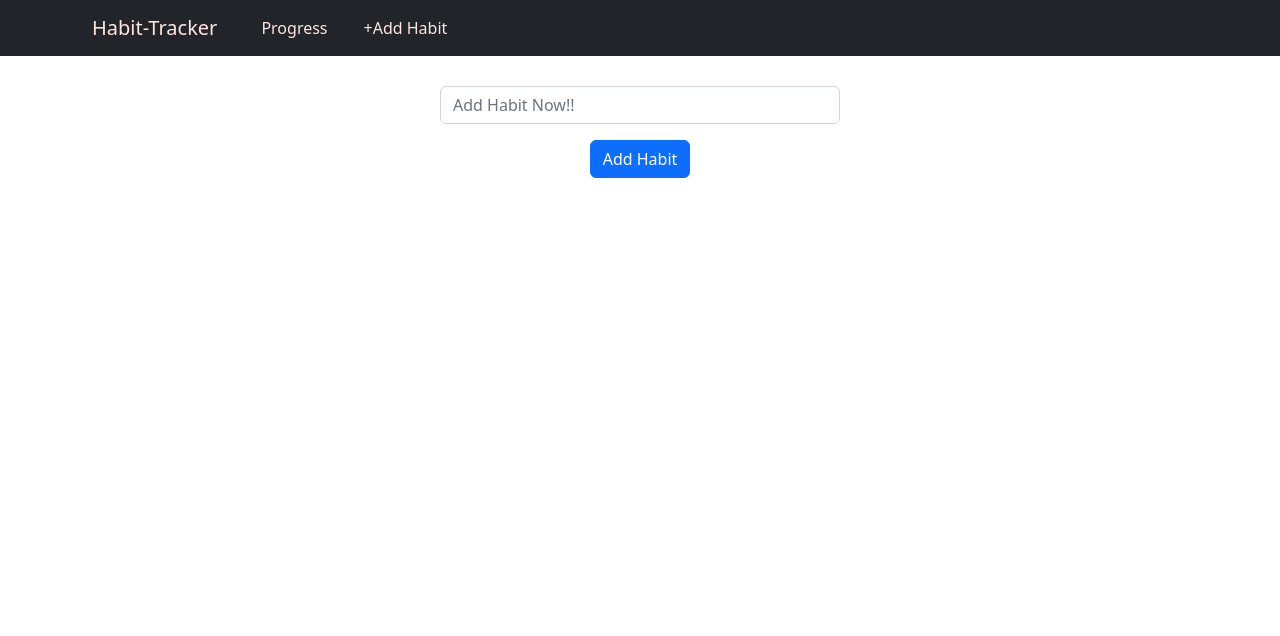
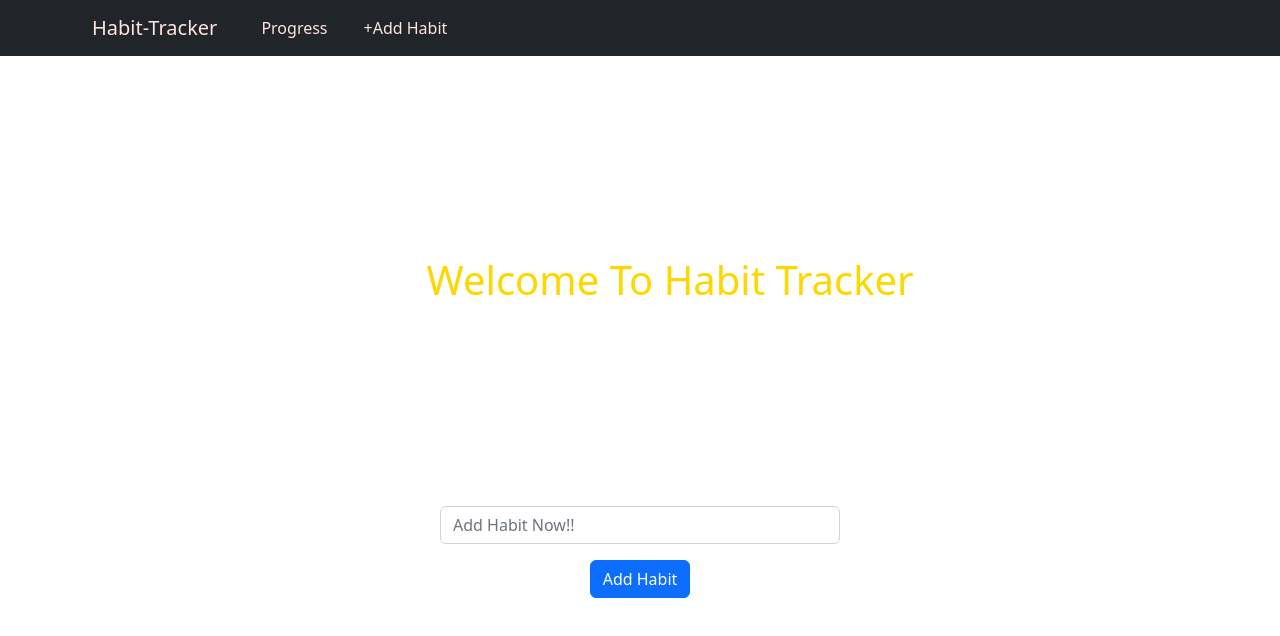
Before and after one commit to Shah-Sachidanand/Habit_Tracker, a React (Create React App) app: page / in a window 1280 px wide. Shown: the top 636 px of the page. Built offline with nearby package versions, Linux system fonts and the light colour scheme.

Commit message:
app.js Modified

```diff
--- a/src/App.js
+++ b/src/App.js
@@ -5,10 +5,19 @@ import Main from './components/Main';
 
 function App() {
 
+  const style = {
+    color:'Gold',
+    margin:'200px',
+    height: '50px',
+    width: '490px',
+    marginLeft:'33.33%',
+    // marginTop:'33.33%'
+  }
   //render layout- header-navbar content-main and tracker and footer
   return (
     <div className="App">
     <Navbar />
+    <h1 style={style}> Welcome To Habit Tracker</h1>
     <Routes>
       <Route path='/' element={<Main />} />
       <Route path='/progress' element={<Tracker />} />
```
